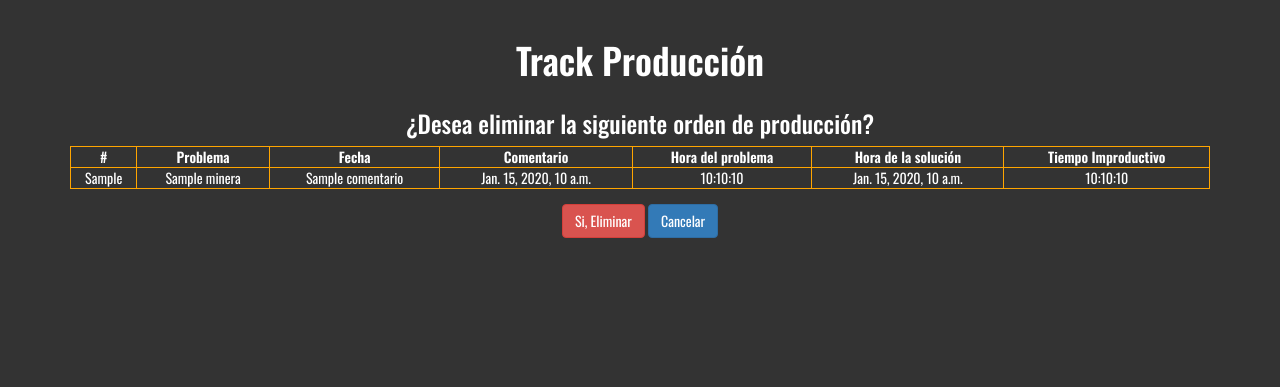
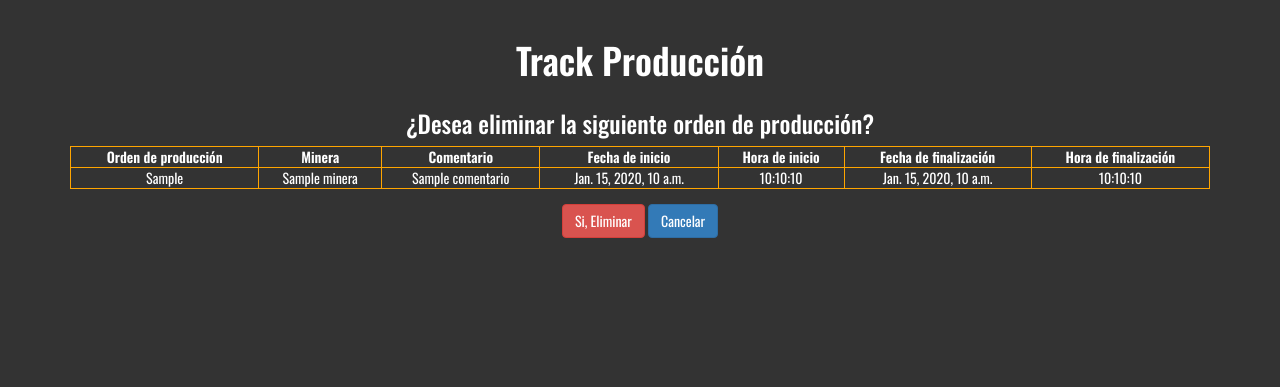
Before and after one commit to Jonamaita/TrackMantos, a Django app: template templates/producciones/producciones_delete.html in a window 1280 px wide. Shown: the part 52-439 px from the top of the page. Run offline with Django 3.2, Linux system fonts and the light colour scheme; the template is opened without the code that fills it: most values are stand-ins (such as "Sample title", 1, 10 or a date in 2020); some libraries are stand-ins or nearby versions.

Commit message:
Se corrige el template 'producciones_delete.html' y se ordenan varios templates

```diff
--- a/templates/improductivos/improductivos_form.html
+++ b/templates/improductivos/improductivos_form.html
@@ -3,10 +3,8 @@
 <br>
 <div class="container">
     <div class="row">
-
         <div class=" col-sm-12 col-lg-12">
             <div class="panel panel-success ">
-
                 <div class="text-center panel-heading" id="">
                     <h3>
                         Llenar Formulario Para Trazabilidad
--- a/templates/improductivos/improductivos_form_delete.html
+++ b/templates/improductivos/improductivos_form_delete.html
@@ -15,7 +15,7 @@
                 <table style="width: 100%">
                     <thead>
                         <tr>
-                           <!-- <th>#</th>-->
+                            <!-- <th>#</th>-->
                             <th>Problema</th>
                             <th>Tipo de Problema</th>
                             <th>Fecha</th>
--- a/templates/improductivos/improductivos_list.html
+++ b/templates/improductivos/improductivos_list.html
@@ -78,14 +78,12 @@ Lista de Improductivos
                         </td>
                         {% if user.is_staff %}
                         <td>
-
                             <a class="btn btn-primary margin-btn" href="{% url 'improductivos:improductivos_edit' imp.id %}" title="Editar">
                                 Editar
                             </a>
                             <a class="btn btn-danger" href="{% url 'improductivos:improductivos_delete' imp.id %}" title="Eliminar">
                                 Eliminar
                             </a>
-
                         </td>
                         {% endif %}
                     </tr>
--- a/templates/improductivos/index.html
+++ b/templates/improductivos/index.html
@@ -1,10 +1,7 @@
 {% extends "base/base.html" %}
 {% load static %}
 {% block content %}
-
-
-
 {% endblock content %}
 {% block extrajs %}
-     <script src="{% static 'js/improductivos/javascript.js' %}" type="text/javascript"></script>
+<script src="{% static 'js/improductivos/javascript.js' %}" type="text/javascript"></script>
 {% endblock extrajs %}
--- a/templates/producciones/producciones_delete.html
+++ b/templates/producciones/producciones_delete.html
@@ -15,13 +15,27 @@
                 <table style="width: 100%">
                     <thead>
                         <tr>
-                            <th>#</th>
-                            <th>Problema</th>
-                            <th>Fecha</th>
-                            <th>Comentario</th>
-                            <th>Hora del problema</th>
-                            <th>Hora de la solución</th>
-                            <th>Tiempo Improductivo</th>
+                            <th>
+                                Orden de producción
+                            </th>
+                            <th>
+                                Minera
+                            </th>
+                            <th>
+                                Comentario
+                            </th>
+                            <th>
+                                Fecha de inicio
+                            </th>
+                            <th>
+                                Hora de inicio
+                            </th>
+                            <th>
+                                Fecha de finalización
+                            </th>
+                            <th>
+                                Hora de finalización
+                            </th>
                         </tr>
                     </thead>
                     <tbody>
--- a/templates/usuario/password_reset_email.html
+++ b/templates/usuario/password_reset_email.html
@@ -1,5 +1,5 @@
 <p>Estimado {{ email }} hemos recibido una petición para recuperar su contraseña, "por favor haga click en el siguiente link para reestablecer su contraseña:"</p>
 {{ protocol}}://{{ domain }}{% url 'usuario:password_reset_confirm' uidb64=uid token=token %}
-<p>Su nombre de usuario en caso de haberlo olvidado es: {{ user.get_username }}</p>
+<p>Su nombre de usuario en caso de haberlo olvidado es: <strong>{{ user.get_username }}</strong></p>
 <p>Mantos Group Team</p>
 <!-- <img src='{{ protocol}}://{{ domain }}/static/imgs/logo_mantos_email.png'  width="100" height="100"/> !-->
```
Lines whose indentation alone changed are shown as unchanged.
